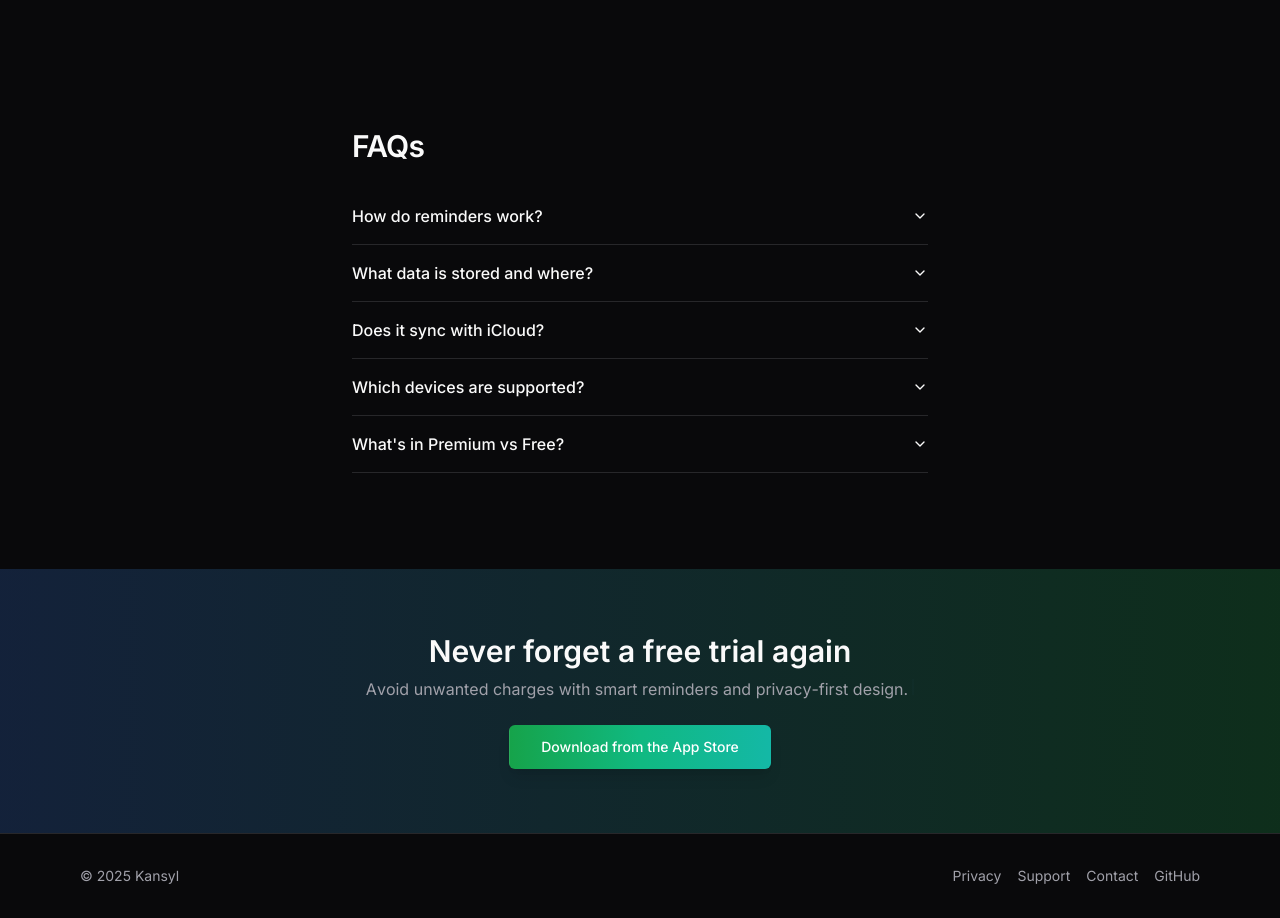
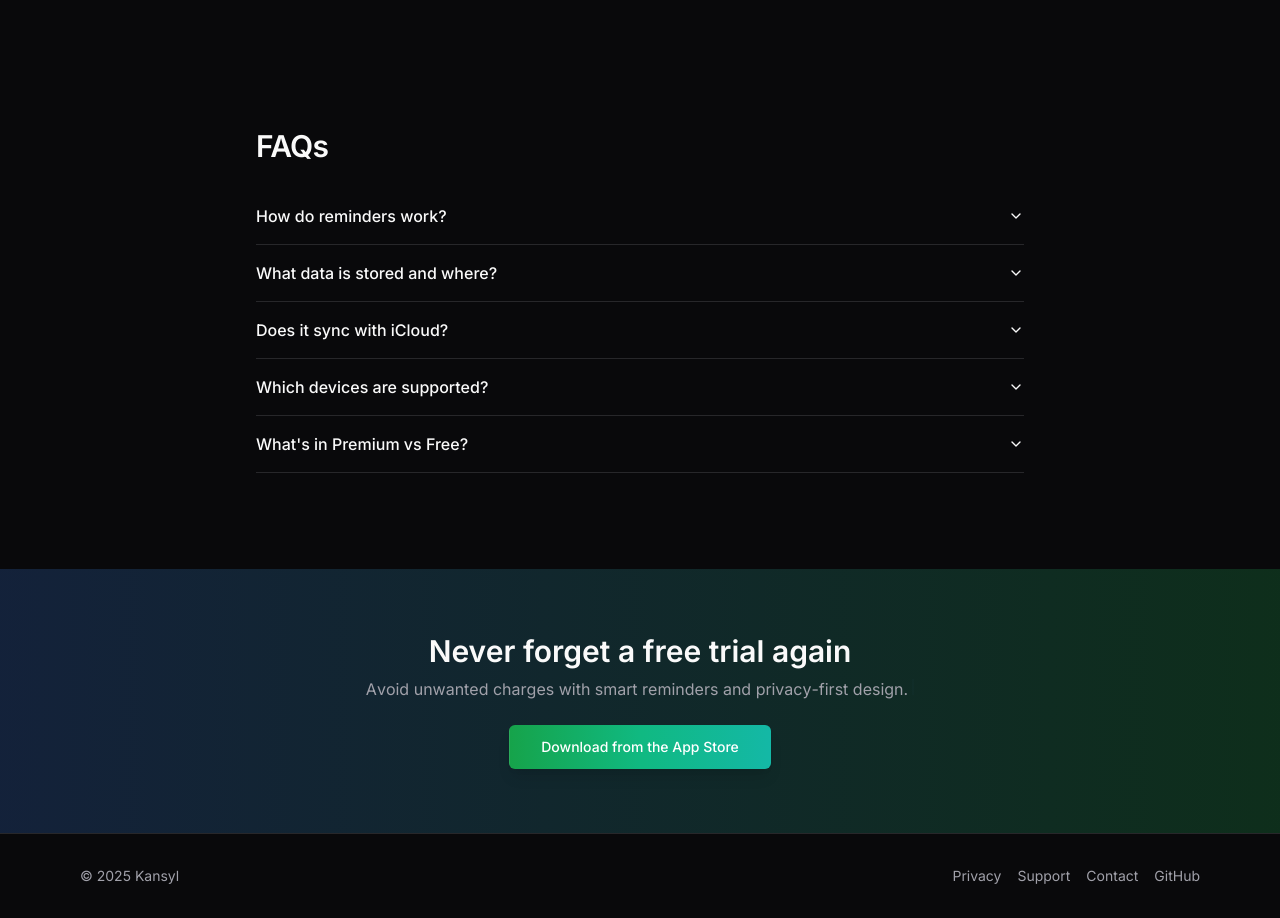
Before and after one commit to Juan-Oclock/kansyl-it-now, a Next.js app: page / in a window 1280 px wide. Shown: the part 3820-4738 px from the top of the page. Built offline with nearby package versions, Linux system fonts and the light colour scheme.

Commit message:
style: Update FAQ section width to match Free Trial section
- Change FAQ container from max-w-xl to max-w-3xl
- Improve visual consistency between related sections
- Better layout harmony across the landing page

```diff
--- a/app/page.tsx
+++ b/app/page.tsx
@@ -398,7 +398,7 @@
 
       {/* FAQ */}
       <section id="faq" className="container py-16 md:py-24">
-        <div className="mx-auto max-w-xl">
+        <div className="mx-auto max-w-3xl">
           <Reveal>
             <h2 className="text-3xl font-semibold tracking-tight">FAQs</h2>
           </Reveal>
```
